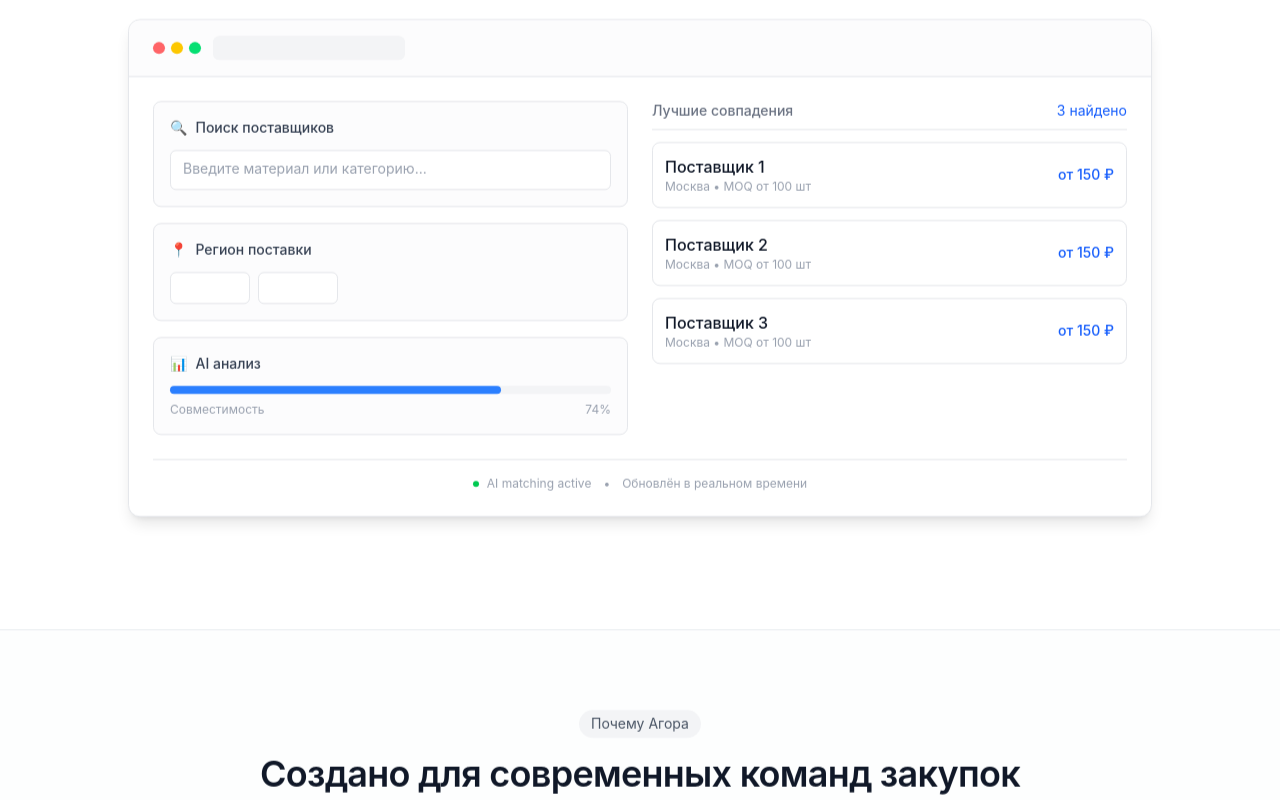
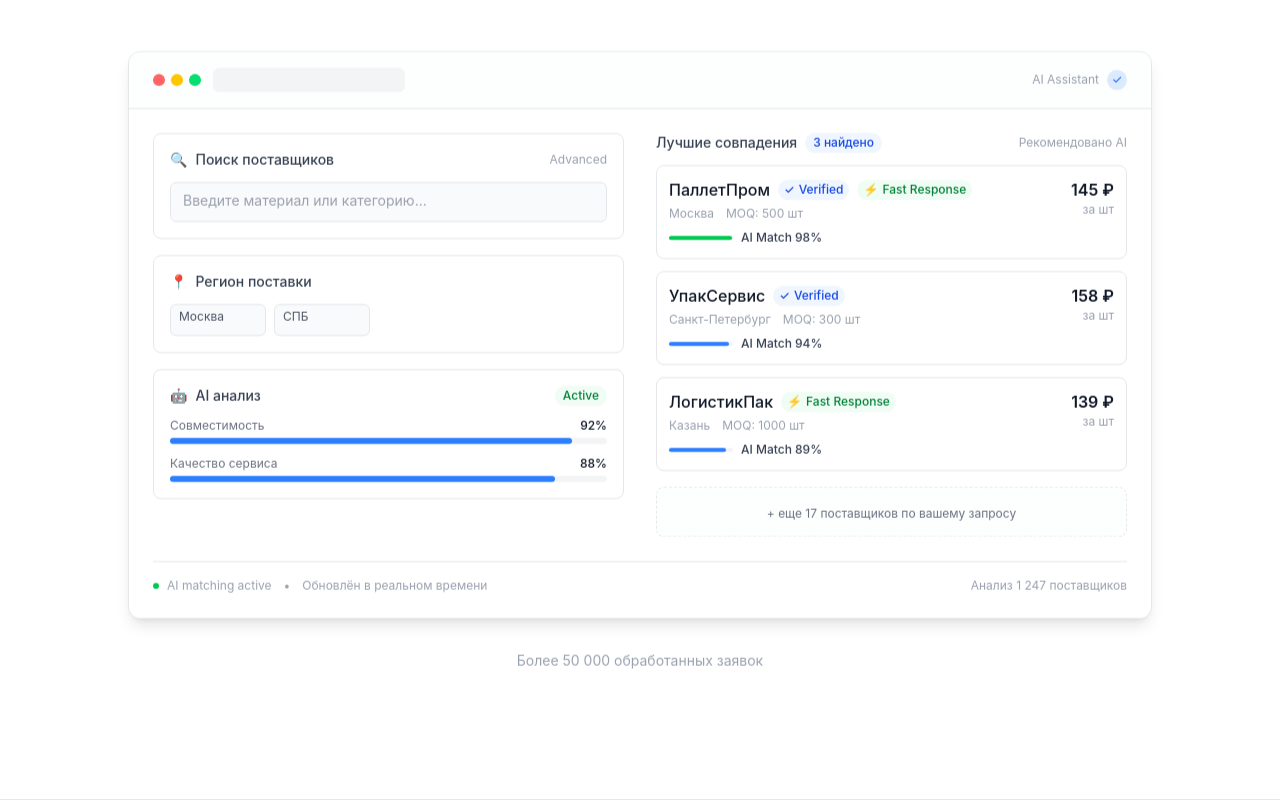
Before and after one commit to paulzverev/agora, a Next.js app: page / in a window 1280 px wide. Shown: the part 680-1480 px from the top of the page. Built offline with nearby package versions, Linux system fonts and the light colour scheme.

Commit message:
navigation glass effect

```diff
--- a/src/app/page.tsx
+++ b/src/app/page.tsx
@@ -52,7 +52,20 @@ export default function Page() {
   return (
     <div className="min-h-screen bg-white">
       {/* Navigation — чистая, минимальная */}
-      <nav className="sticky top-0 z-50 w-full border-b border-gray-200 bg-white/95 backdrop-blur-sm">
+      <nav
+        className="
+    sticky
+    top-0
+    z-50
+    w-full
+    border-b
+    border-white/50
+    bg-white/65
+    backdrop-blur-2xl
+    supports-[backdrop-filter]:bg-white/60
+    shadow-[0_1px_0_rgba(255,255,255,0.6),0_8px_30px_rgba(0,0,0,0.04)]
+  "
+      >
         <div className="mx-auto flex h-16 max-w-7xl items-center justify-between px-6 lg:px-8">
           <Link
             href="/"
@@ -84,7 +97,7 @@ export default function Page() {
       {/* Hero секция */}
       <section
         data-reveal-section
-        className="reveal-section relative overflow-hidden px-6 py-20 lg:py-28"
+        className="reveal-section relative overflow-hidden px-6 py-24 lg:py-32"
       >
         <div className="relative mx-auto max-w-7xl">
           <div className="mx-auto max-w-3xl text-center">
@@ -93,7 +106,7 @@ export default function Page() {
               Поиск на основе ИИ
             </div>
 
-            <h1 className="text-4xl font-bold tracking-tight text-gray-900 sm:text-5xl lg:text-6xl">
+            <h1 className="mx-auto max-w-4xl text-4xl font-bold tracking-tight text-gray-900 sm:text-5xl lg:text-6xl">
               Найдите поставщиков упаковки
               <span className="block text-gray-900">за минуты</span>
             </h1>
@@ -134,10 +147,11 @@ export default function Page() {
             </div>
           </div>
 
-          {/* Dashboard mockup — вместо фотографии */}
-          <div className="mx-auto mt-16 max-w-5xl">
+          {/* Dashboard mockup — продуктовый интерфейс */}
+          <div className="mx-auto mt-20 max-w-5xl">
             <div className="overflow-hidden rounded-xl border border-gray-200 bg-white shadow-lg">
-              <div className="border-b border-gray-100 bg-gray-50/50 px-6 py-4">
+              <div className="border-b border-gray-100 bg-gray-50/30 px-6 py-4">
+                <div className="flex items-center justify-between">
                   <div className="flex items-center gap-3">
                     <div className="flex gap-1.5">
                       <div className="h-3 w-3 rounded-full bg-red-400" />
@@ -146,96 +160,223 @@ export default function Page() {
                     </div>
                     <div className="h-6 w-48 rounded-md bg-gray-100" />
                   </div>
+                  <div className="flex items-center gap-2">
+                    <span className="text-xs text-gray-400">AI Assistant</span>
+                    <div className="h-5 w-5 rounded-full bg-blue-100 text-center text-xs leading-5 text-blue-600">
+                      ✓
+                    </div>
+                  </div>
+                </div>
               </div>
               <div className="p-6">
-                <div className="grid gap-6 md:grid-cols-2">
-                  {/* Левая колонка — поиск */}
+                <div className="grid gap-8 md:grid-cols-2">
+                  {/* Левая колонка — поиск и фильтры */}
                   <div className="space-y-4">
-                    <div className="rounded-lg border border-gray-200 bg-gray-50/50 p-4">
-                      <div className="mb-3 flex items-center gap-2 text-sm font-medium text-gray-700">
+                    <div className="rounded-lg border border-gray-200 bg-white p-4">
+                      <div className="mb-3 flex items-center justify-between">
+                        <div className="flex items-center gap-2 text-sm font-medium text-gray-700">
                           <span>🔍</span>
                           <span>Поиск поставщиков</span>
                         </div>
-                      <div className="h-10 w-full rounded-md border border-gray-200 bg-white px-3 py-2 text-sm text-gray-400">
+                        <span className="text-xs text-gray-400">Advanced</span>
+                      </div>
+                      <div className="h-10 w-full rounded-md border border-gray-200 bg-gray-50 px-3 py-2 text-sm text-gray-400">
                         Введите материал или категорию...
                       </div>
                     </div>
 
-                    <div className="rounded-lg border border-gray-200 bg-gray-50/50 p-4">
+                    <div className="rounded-lg border border-gray-200 bg-white p-4">
                       <div className="mb-3 flex items-center gap-2 text-sm font-medium text-gray-700">
                         <span>📍</span>
                         <span>Регион поставки</span>
                       </div>
                       <div className="flex gap-2">
-                        <div className="h-8 w-20 rounded-md border border-gray-200 bg-white" />
-                        <div className="h-8 w-20 rounded-md border border-gray-200 bg-white" />
+                        <div className="h-8 w-24 rounded-md border border-gray-200 bg-gray-50 px-2 py-1 text-xs text-gray-600">
+                          Москва
+                        </div>
+                        <div className="h-8 w-24 rounded-md border border-gray-200 bg-gray-50 px-2 py-1 text-xs text-gray-600">
+                          СПБ
+                        </div>
                       </div>
                     </div>
 
-                    <div className="rounded-lg border border-gray-200 bg-gray-50/50 p-4">
-                      <div className="mb-3 flex items-center gap-2 text-sm font-medium text-gray-700">
-                        <span>📊</span>
+                    <div className="rounded-lg border border-gray-200 bg-white p-4">
+                      <div className="mb-3 flex items-center justify-between">
+                        <div className="flex items-center gap-2 text-sm font-medium text-gray-700">
+                          <span>🤖</span>
                           <span>AI анализ</span>
                         </div>
-                      <div className="space-y-2">
-                        <div className="h-2 w-full rounded-full bg-gray-100">
-                          <div className="h-2 w-3/4 rounded-full bg-blue-500" />
+                        <span className="rounded-full bg-green-50 px-2 py-0.5 text-xs font-medium text-green-700">
+                          Active
+                        </span>
                       </div>
-                        <div className="flex justify-between text-xs text-gray-400">
+                      <div className="space-y-3">
+                        <div>
+                          <div className="mb-1 flex justify-between text-xs text-gray-500">
                             <span>Совместимость</span>
-                          <span>74%</span>
+                            <span className="font-medium text-gray-900">92%</span>
+                          </div>
+                          <div className="h-1.5 w-full rounded-full bg-gray-100">
+                            <div className="h-1.5 w-[92%] rounded-full bg-blue-500" />
+                          </div>
+                        </div>
+                        <div>
+                          <div className="mb-1 flex justify-between text-xs text-gray-500">
+                            <span>Качество сервиса</span>
+                            <span className="font-medium text-gray-900">88%</span>
+                          </div>
+                          <div className="h-1.5 w-full rounded-full bg-gray-100">
+                            <div className="h-1.5 w-[88%] rounded-full bg-blue-500" />
+                          </div>
                         </div>
                       </div>
                     </div>
                   </div>
 
-                  {/* Правая колонка — результаты */}
+                  {/* Правая колонка — результаты поиска */}
+                  <div>
+                    <div className="mb-3 flex items-center justify-between">
+                      <div className="flex items-center gap-2">
+                        <span className="text-sm font-medium text-gray-700">
+                          Лучшие совпадения
+                        </span>
+                        <span className="rounded-full bg-blue-50 px-2 py-0.5 text-xs font-medium text-blue-700">
+                          3 найдено
+                        </span>
+                      </div>
+                      <div className="flex gap-1 text-xs text-gray-400">
+                        <span>Рекомендовано AI</span>
+                      </div>
+                    </div>
+
                     <div className="space-y-3">
-                    <div className="flex items-center justify-between border-b border-gray-100 pb-2 text-sm">
-                      <span className="font-medium text-gray-500">Лучшие совпадения</span>
-                      <span className="text-blue-600">3 найдено</span>
+                      {[
+                        {
+                          name: "ПаллетПром",
+                          location: "Москва",
+                          price: "145 ₽",
+                          moq: "500 шт",
+                          match: "98%",
+                          verified: true,
+                          fastResponse: true,
+                        },
+                        {
+                          name: "УпакСервис",
+                          location: "Санкт-Петербург",
+                          price: "158 ₽",
+                          moq: "300 шт",
+                          match: "94%",
+                          verified: true,
+                          fastResponse: false,
+                        },
+                        {
+                          name: "ЛогистикПак",
+                          location: "Казань",
+                          price: "139 ₽",
+                          moq: "1000 шт",
+                          match: "89%",
+                          verified: false,
+                          fastResponse: true,
+                        },
+                      ].map((supplier, idx) => (
+                        <div
+                          key={idx}
+                          className="rounded-lg border border-gray-100 bg-white p-3 transition-all hover:border-gray-200 hover:shadow-sm"
+                        >
+                          <div className="flex items-start justify-between">
+                            <div className="flex-1">
+                              <div className="mb-1 flex items-center gap-2">
+                                <div className="font-medium text-gray-900">
+                                  {supplier.name}
                                 </div>
-                    {[1, 2, 3].map((i) => (
+                                {supplier.verified && (
+                                  <span className="inline-flex items-center gap-1 rounded-full bg-blue-50 px-1.5 py-0.5 text-xs font-medium text-blue-700">
+                                    <span className="text-xs">✓</span>
+                                    <span>Verified</span>
+                                  </span>
+                                )}
+                                {supplier.fastResponse && (
+                                  <span className="inline-flex items-center gap-1 rounded-full bg-green-50 px-1.5 py-0.5 text-xs font-medium text-green-700">
+                                    <span>⚡</span>
+                                    <span>Fast Response</span>
+                                  </span>
+                                )}
+                              </div>
+                              <div className="mb-2 flex flex-wrap gap-x-3 gap-y-1 text-xs text-gray-400">
+                                <span>{supplier.location}</span>
+                                <span>MOQ: {supplier.moq}</span>
+                              </div>
+                              <div className="flex items-center gap-2">
+                                <div className="h-1 w-16 rounded-full bg-gray-100">
                                   <div
-                        key={i}
-                        className="rounded-lg border border-gray-100 bg-white p-3 transition-shadow hover:shadow-sm"
-                      >
-                        <div className="flex items-center justify-between">
-                          <div>
-                            <div className="font-medium text-gray-900">Поставщик {i}</div>
-                            <div className="text-xs text-gray-400">Москва • MOQ от 100 шт</div>
+                                    className={`h-1 rounded-full ${parseInt(supplier.match) >= 95
+                                      ? "bg-green-500"
+                                      : "bg-blue-500"
+                                      }`}
+                                    style={{ width: supplier.match }}
+                                  />
                                 </div>
-                          <div className="text-sm font-medium text-blue-600">от 150 ₽</div>
+                                <span className="text-xs font-medium text-gray-700">
+                                  AI Match {supplier.match}
+                                </span>
+                              </div>
+                            </div>
+                            <div className="text-right">
+                              <div className="text-base font-semibold text-gray-900">
+                                {supplier.price}
+                              </div>
+                              <div className="text-xs text-gray-400">за шт</div>
+                            </div>
                           </div>
                         </div>
                       ))}
                     </div>
+
+                    <div className="mt-4 rounded-lg border border-dashed border-gray-200 bg-gray-50/30 p-3 text-center">
+                      <span className="text-xs text-gray-500">
+                        + еще 17 поставщиков по вашему запросу
+                      </span>
+                    </div>
+                  </div>
                 </div>
 
                 {/* AI matching статус */}
-                <div className="mt-6 flex items-center justify-center gap-2 border-t border-gray-100 pt-4 text-xs text-gray-400">
+                <div className="mt-6 flex items-center justify-between border-t border-gray-100 pt-4">
+                  <div className="flex items-center gap-2 text-xs text-gray-400">
                     <span className="h-1.5 w-1.5 rounded-full bg-green-500" />
                     <span>AI matching active</span>
                     <span className="mx-1">•</span>
                     <span>Обновлён в реальном времени</span>
                   </div>
+                  <div className="text-xs text-gray-400">
+                    Анализ 1 247 поставщиков
                   </div>
                 </div>
               </div>
             </div>
+          </div>
+
+          {/* Trust line */}
+          <div className="mx-auto mt-8 text-center">
+            <p className="text-sm text-gray-400">Более 50 000 обработанных заявок</p>
+          </div>
+        </div>
       </section>
+
+      {/* Разделитель */}
+      <div className="border-t border-gray-100" />
 
       {/* Features grid */}
       <section
         data-reveal-section
-        className="reveal-section border-t border-gray-100 bg-gray-50/30 py-20"
+        className="reveal-section bg-gray-50/30 py-24"
       >
         <div className="mx-auto max-w-7xl px-6 lg:px-8">
-          <div className="mb-12 text-center">
+          <div className="mb-16 text-center">
             <div className="mb-4 inline-flex rounded-full bg-gray-100 px-3 py-1 text-sm text-gray-600">
               Почему Агора
             </div>
-            <h2 className="text-3xl font-bold tracking-tight text-gray-900 sm:text-4xl">
+            <h2 className="mx-auto max-w-3xl text-3xl font-bold tracking-tight text-gray-900 sm:text-4xl">
               Создано для современных команд закупок
             </h2>
             <p className="mx-auto mt-4 max-w-xl text-gray-500">
@@ -243,13 +384,14 @@ export default function Page() {
             </p>
           </div>
 
-          <div className="grid gap-6 md:grid-cols-2 lg:grid-cols-3">
+          <div className="grid gap-8 md:grid-cols-2 lg:grid-cols-3">
             {features.map((feature) => (
               <div
                 key={feature.title}
-                className="rounded-2xl border border-gray-200 bg-white p-6 transition-all hover:-translate-y-1 hover:shadow-md"
+                className="group relative rounded-2xl border border-gray-200 bg-white p-6 transition-all hover:-translate-y-1 hover:shadow-md"
               >
-                <div className="mb-4 flex h-10 w-10 items-center justify-center rounded-lg bg-gray-100 text-lg">
+                <div className="absolute inset-x-0 top-0 h-0.5 rounded-t-2xl bg-transparent group-hover:bg-blue-500" />
+                <div className="mb-4 flex h-10 w-10 items-center justify-center rounded-lg bg-gray-100">
                   {feature.icon}
                 </div>
                 <h3 className="text-lg font-semibold text-gray-900">
@@ -264,13 +406,16 @@ export default function Page() {
         </div>
       </section>
 
+      {/* Разделитель */}
+      <div className="border-t border-gray-100" />
+
       {/* Stats section */}
       <section
         data-reveal-section
-        className="reveal-section border-b border-gray-100 py-20"
+        className="reveal-section py-24"
       >
         <div className="mx-auto max-w-7xl px-6 lg:px-8">
-          <div className="grid gap-8 md:grid-cols-3">
+          <div className="grid gap-12 md:grid-cols-3">
             {[
               { value: "99.9%", label: "Время работы", desc: "Корпоративная надёжность" },
               { value: "< 2 ч", label: "Среднее время ответа", desc: "От поставщиков" },
@@ -286,19 +431,22 @@ export default function Page() {
         </div>
       </section>
 
+      {/* Разделитель */}
+      <div className="border-t border-gray-100" />
+
       {/* CTA section */}
       <section
         data-reveal-section
-        className="reveal-section border-t border-gray-100 py-20"
+        className="reveal-section py-24"
       >
         <div className="mx-auto max-w-7xl px-6 lg:px-8">
-          <div className="rounded-2xl border border-gray-200 bg-gray-50/50 p-8 text-center sm:p-12">
+          <div className="rounded-2xl border border-gray-200 bg-gray-50/30 p-12 text-center sm:p-16">
             <div className="mx-auto max-w-2xl">
               <div className="mb-4 inline-flex rounded-full bg-gray-100 px-3 py-1 text-sm text-gray-600">
                 Готовы масштабировать закупки?
               </div>
 
-              <h2 className="text-3xl font-bold tracking-tight text-gray-900 sm:text-4xl">
+              <h2 className="mx-auto max-w-2xl text-3xl font-bold tracking-tight text-gray-900 sm:text-4xl">
                 Начните поиск поставщиков за 5 минут
               </h2>
 
@@ -322,7 +470,7 @@ export default function Page() {
                 </Link>
               </div>
 
-              <div className="mt-10 flex items-center justify-center gap-2 text-xs text-gray-400">
+              <div className="mt-12 flex items-center justify-center gap-2 text-xs text-gray-400">
                 <div className="flex -space-x-1.5">
                   {[1, 2, 3, 4].map((i) => (
                     <div
@@ -337,7 +485,7 @@ export default function Page() {
           </div>
         </div>
 
-        <div className="mt-12 text-center">
+        <div className="mt-16 text-center">
           <span className="text-xs text-gray-400">© 2025 Агора. Все права защищены.</span>
         </div>
       </section>
```
Lines whose indentation alone changed are shown as unchanged.
